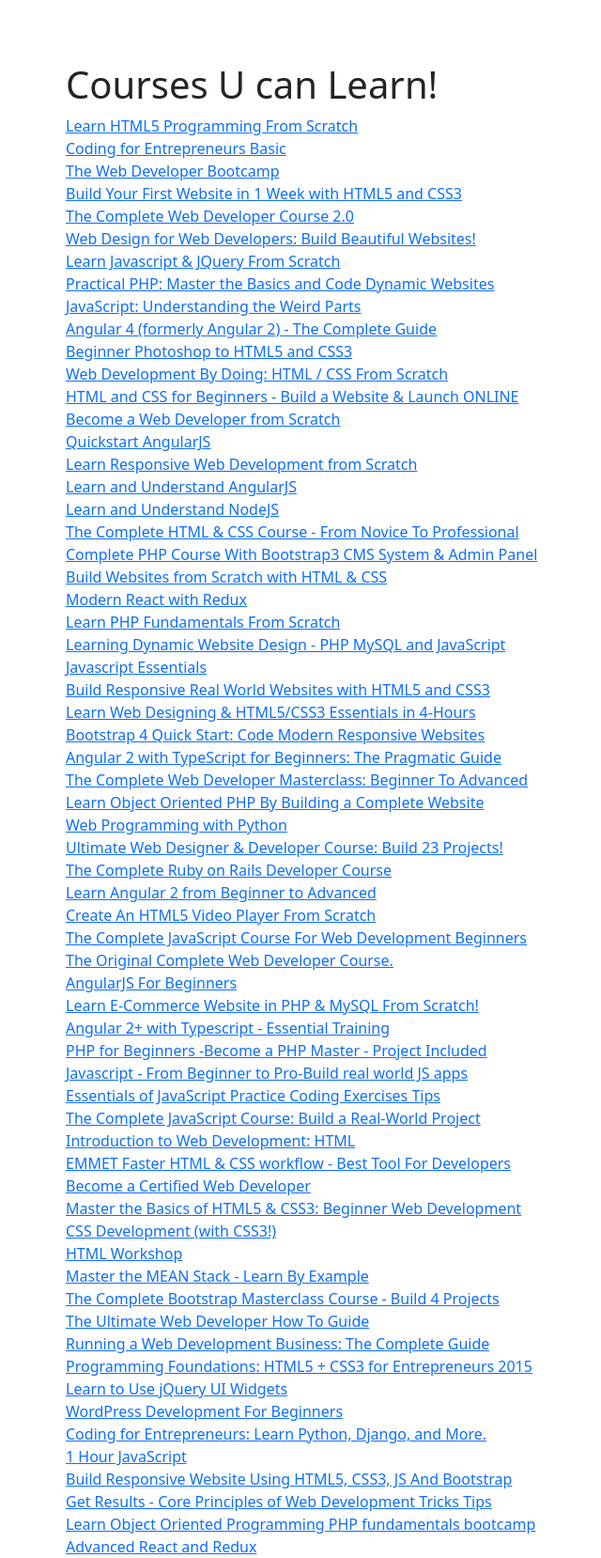
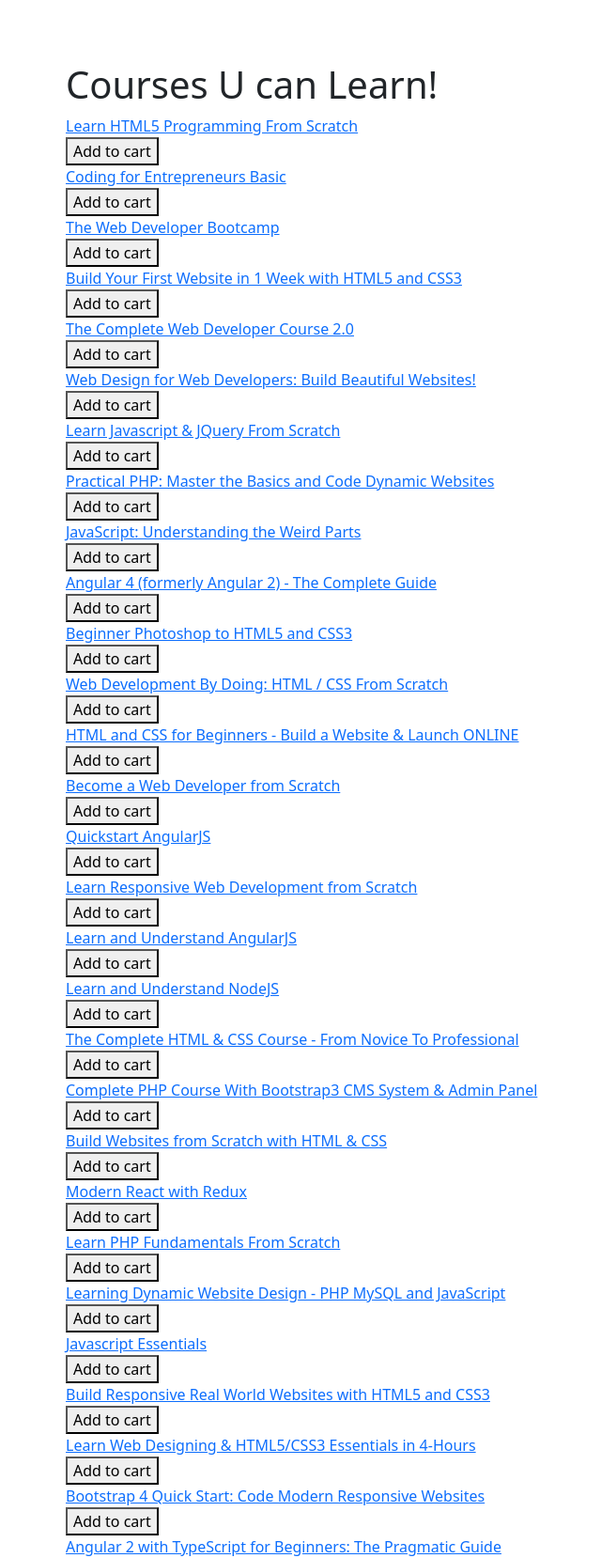
Before and after one commit to fazerlazer2101/uLearn, a Rails app: page / in a window 1280 px wide. Shown: the part 56-1714 px from the top of the page at 94% size, without its empty margins (12-652 px from the left). Run offline with Rails 7, Linux system fonts and the light colour scheme; data comes from the database, SQL or seed files in the repository; style sheets or scripts are compiled from the project's sources; some libraries are stand-ins or nearby versions.

Commit message:
Working cart

```diff
--- a/app/controllers/home_controller.rb
+++ b/app/controllers/home_controller.rb
@@ -2,5 +2,7 @@
   # root_path
   def index
     @courses = Course.all
+
+
   end
 end
--- /dev/null
+++ b/app/helpers/cart_helper.rb
@@ -0,0 +1,2 @@
+module CartHelper
+end
--- a/app/views/home/index.html.erb
+++ b/app/views/home/index.html.erb
@@ -1,10 +1,16 @@
 <h1>Courses U can Learn!</h1>
 <div>
+<%= session[:cart] %>
   <% @courses.each do |course| %>
   <div>
     <a href="<%= course_path(course) %>">
       <%= course.course_title %>
     </a>
+    <%= form_with url:"cart/#{course.id}", method: :post do%>
+
+<%= button_tag "Add to cart" %>
+<%end%>
   </div>
   <% end %>
+
 </div>
--- a/config/routes.rb
+++ b/config/routes.rb
@@ -10,6 +10,7 @@
   get "user/show"
   devise_for :users
   post "/user/:id/update", to: "user#update"
+  post "/cart/:id", to: "cart#create"
   get "/user/:id", to: "user#show"
   resources :customer_infos, only: %i[show]
 end
```
Also changed, not shown: app/controllers/cart_controller.rb (added, +9 -0 lines), test/controllers/cart_controller_test.rb (added, +7 -0 lines).
